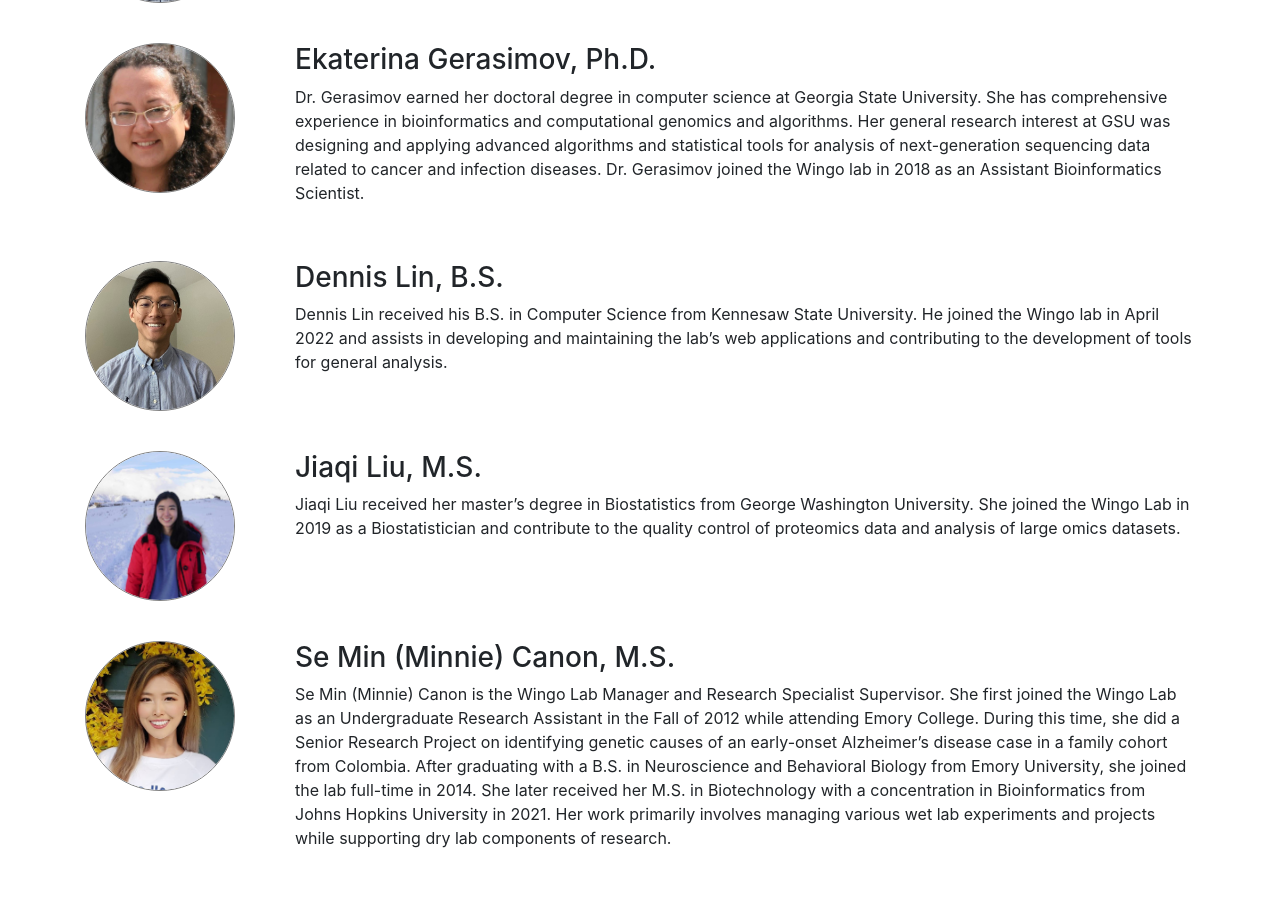
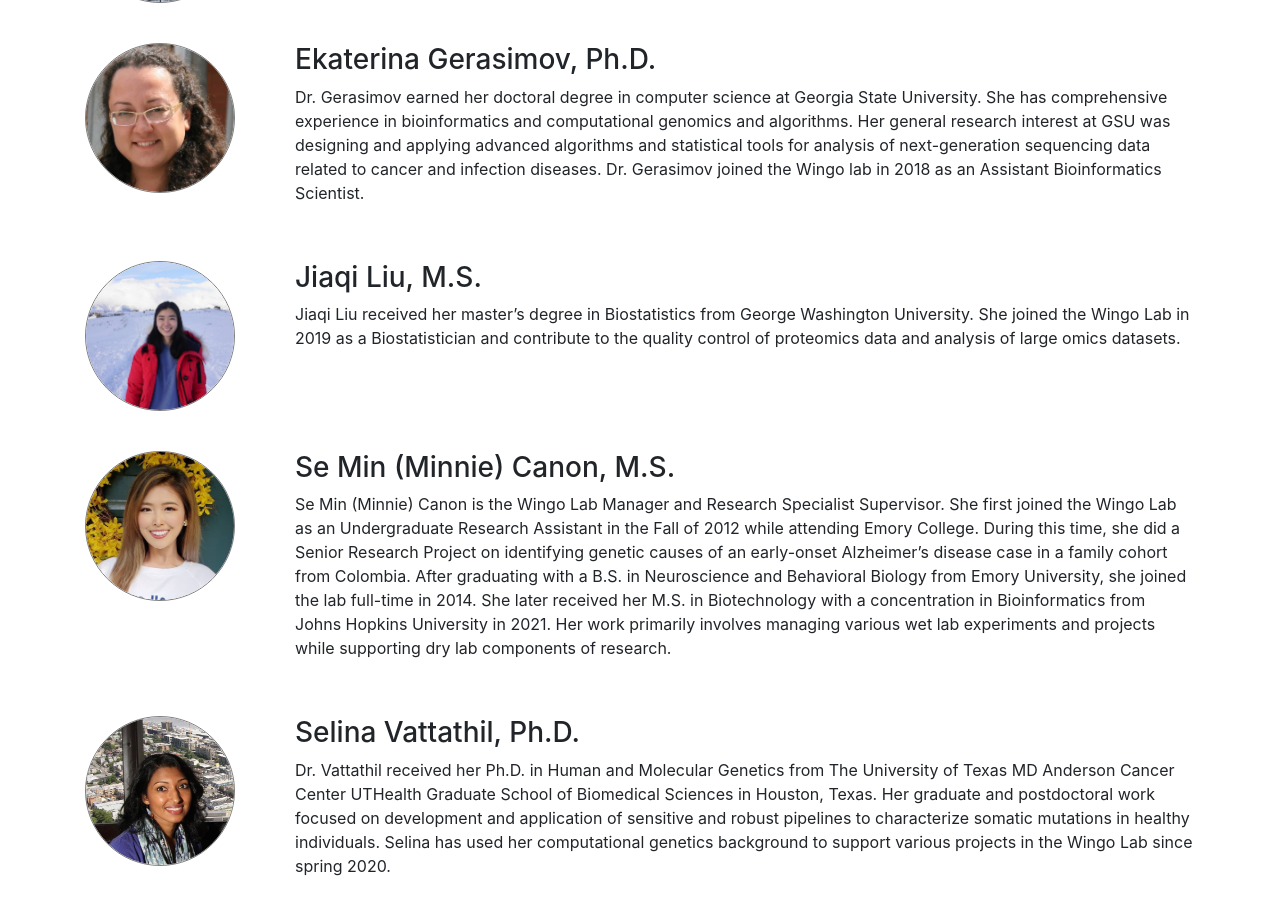
Before and after one commit to wingolab/wingolab.github.io, a Jekyll site: the page built from 1_people.md, in a window 1280 px wide and 900 px high, scrolled down 1229 px. Built offline with Jekyll 4.4.1, drawn with Linux system fonts in a browser that asks for light colours.

Commit message:
Update _config.yml
Deleting duplicate

```diff
--- a/_config.yml
+++ b/_config.yml
@@ -172,9 +172,6 @@ lab_members:
       - pic_name: Ekaterina
         description: Dr. Gerasimov earned her doctoral degree in computer science at Georgia State University. She has comprehensive experience in bioinformatics and computational genomics and algorithms. Her general research interest at GSU was designing and applying advanced algorithms and statistical tools for analysis of next-generation sequencing data related to cancer and infection diseases. Dr. Gerasimov joined the Wingo lab in 2018 as an Assistant Bioinformatics Scientist.
         title: Ekaterina Gerasimov, Ph.D.
-      - pic_name: Dennis
-        description: Dennis Lin received his B.S. in Computer Science from Kennesaw State University. He joined the Wingo lab in April 2022 and assists in developing and maintaining the lab’s web applications and contributing to the development of tools for general analysis.
-        title: Dennis Lin, B.S.
       - pic_name: Jiaqi
         description: Jiaqi Liu received her master's degree in Biostatistics from George Washington University. She joined the Wingo Lab in 2019 as a Biostatistician and contribute to the quality control of proteomics data and analysis of large omics datasets.
         title: Jiaqi Liu, M.S.
```
